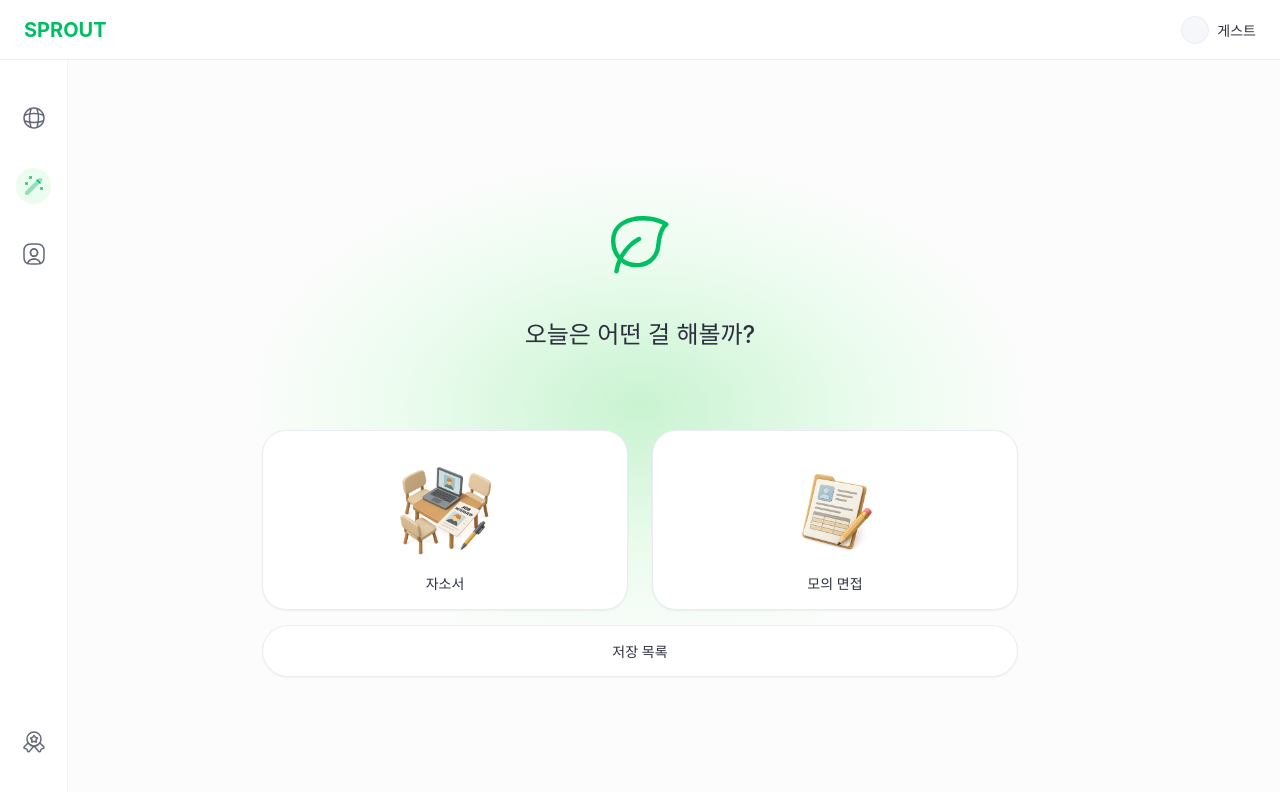
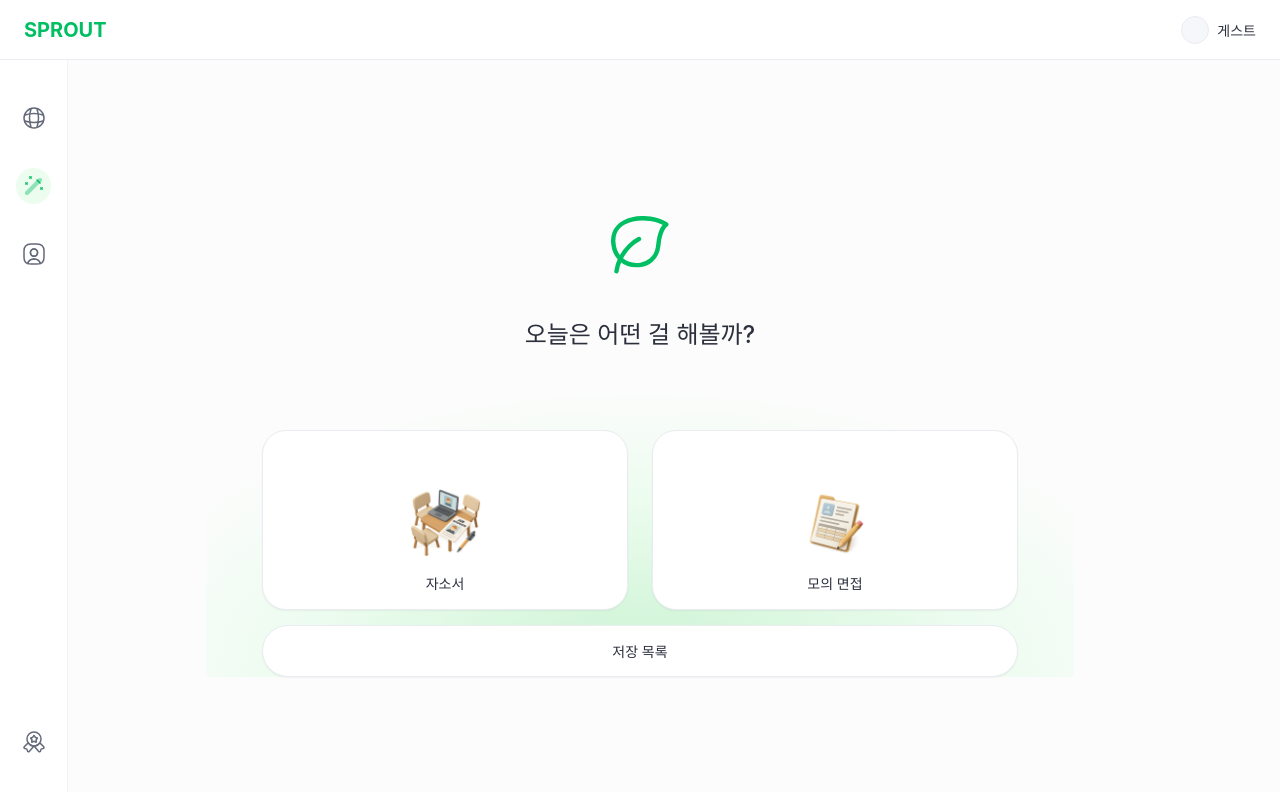
Before and after one commit to EFUB-SWS-MANDO/Frontend, a React (Vite) app: page /ai in a window 1280 px wide. Shown: the top 792 px of the page. Built offline with nearby package versions, Linux system fonts and the light colour scheme; no server answers; a web font is replaced by a local one.

Commit message:
fix: AI 홈 그라데이션을 하단 넓게 퍼지는 형태로 재조정, 카드 이미지 크기 축소
- 그라데이션을 756px 컨텐츠 영역이 아닌 전체 폭 래퍼로 이동, 하단 중심으로 재배치
- 카드 이미지 100px -> 76px

```diff
--- a/src/pages/ai/AiHomePage.jsx
+++ b/src/pages/ai/AiHomePage.jsx
@@ -9,6 +9,7 @@ function AiHomePage() {
   const navigate = useNavigate();
 
   return (
+    <PageWrapper>
       <Container>
         <GreetingArea>
           <LeafIcon size={59} color={theme.colors.primary} />
@@ -33,19 +34,24 @@ function AiHomePage() {
           </WideCard>
         </CardGrid>
       </Container>
+    </PageWrapper>
   );
 }
+
+const PageWrapper = styled.div`
+  min-height: 70vh;
+  background: radial-gradient(
+    ellipse 85% 65% at 50% 100%,
+    ${({ theme }) => theme.colors.green100} 0%,
+    ${({ theme }) => theme.colors.green50} 45%,
+    transparent 75%
+  );
+`;
 
 const Container = styled.section`
   max-width: 756px;
   margin: 0 auto;
   padding-top: ${({ theme }) => theme.spacing(35)};
-  background: radial-gradient(
-    ellipse 70% 55% at 50% 55%,
-    ${({ theme }) => theme.colors.green100} 0%,
-    ${({ theme }) => theme.colors.green50} 45%,
-    transparent 75%
-  );
 `;
 
 const GreetingArea = styled.div`
@@ -101,8 +107,8 @@ const CardContent = styled.div`
 `;
 
 const CardImage = styled.img`
-  width: 100px;
-  height: 100px;
+  width: 76px;
+  height: 76px;
   object-fit: contain;
 `;
 
```
Lines whose indentation alone changed are shown as unchanged.
